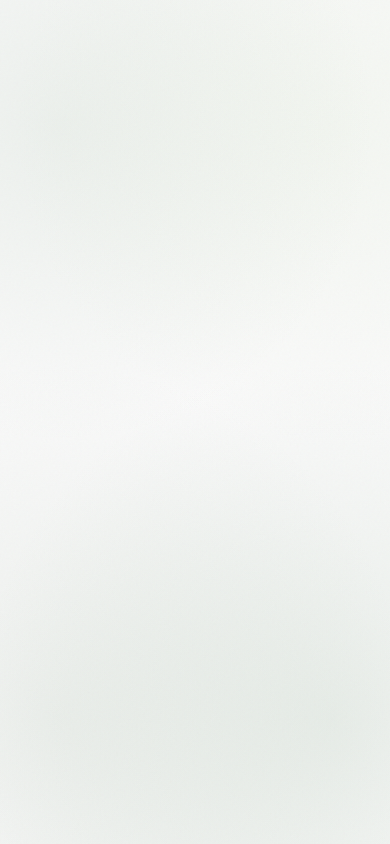
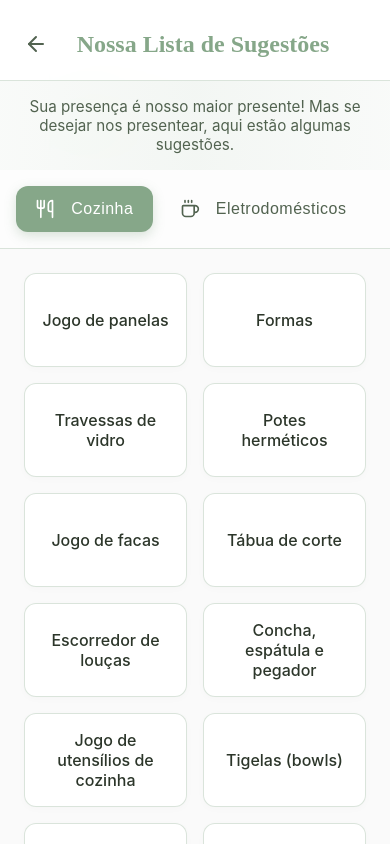
Before and after one commit to pauloadson/casamento-paulo-e-gisele, a React (Vite) app in the folder frontend/: page /presentes in a window 390 px wide. Before the commit this address had no page. Built offline with nearby package versions, Linux system fonts and the light colour scheme.

Commit message:
feat: transformando lista de presentes em página completa com mensagens personalizadas no WhatsApp e layout mobile nativo

```diff
--- a/frontend/src/App.tsx
+++ b/frontend/src/App.tsx
@@ -2,6 +2,7 @@ import { Routes, Route } from 'react-router-dom';
 import RSVP from './pages/RSVP';
 import Login from './pages/Login';
 import Dashboard from './pages/Dashboard';
+import Gifts from './pages/Gifts';
 
 function App() {
   return (
@@ -9,6 +10,7 @@ function App() {
       <Route path="/" element={<RSVP />} />
       <Route path="/login" element={<Login />} />
       <Route path="/admin" element={<Dashboard />} />
+      <Route path="/presentes" element={<Gifts />} />
     </Routes>
   );
 }
--- a/frontend/src/components/GiftList.css
+++ b/frontend/src/pages/Gifts.css
@@ -39,29 +39,27 @@
   75% { transform: rotate(-5deg); }
 }
 
-/* Modal Overlay */
-.gift-modal-overlay {
-  position: fixed;
+/* Page Wrapper */
+.gifts-page {
+  position: absolute;
   top: 0;
   left: 0;
   right: 0;
   bottom: 0;
-  background: rgba(44, 54, 42, 0.4);
-  backdrop-filter: blur(8px);
-  z-index: 1001;
+  padding: 2rem;
   display: flex;
   justify-content: center;
   align-items: center;
-  padding: 2rem;
-  animation: fadeInOverlay 0.3s ease-out;
+  background-color: #FAFAFA;
+  overflow: hidden;
+  background-image:
+    radial-gradient(circle at 15% 15%, rgba(134, 167, 137, 0.12) 0%, transparent 40%),
+    radial-gradient(circle at 85% 15%, rgba(210, 227, 198, 0.18) 0%, transparent 40%),
+    radial-gradient(circle at 85% 85%, rgba(134, 167, 137, 0.15) 0%, transparent 45%),
+    radial-gradient(circle at 15% 85%, rgba(115, 144, 114, 0.1) 0%, transparent 45%);
 }
 
-@keyframes fadeInOverlay {
-  from { opacity: 0; }
-  to { opacity: 1; }
-}
-
-/* Modal Content */
+/* Page Content (former Modal) */
 .gift-modal-content {
   background: rgba(255, 255, 255, 0.95);
   backdrop-filter: blur(20px);
@@ -70,8 +68,8 @@
   border-radius: var(--radius-lg);
   box-shadow: 0 20px 60px rgba(0, 0, 0, 0.15);
   width: 100%;
-  max-width: 800px;
-  max-height: 85vh;
+  max-width: 1000px;
+  height: 90vh;
   display: flex;
   flex-direction: column;
   animation: modalPopIn 0.4s cubic-bezier(0.175, 0.885, 0.32, 1.275);
@@ -138,12 +136,13 @@
 
 /* Sidebar Categories */
 .gift-categories {
-  width: 250px;
-  min-width: 250px;
+  width: 280px;
+  min-width: 280px;
   flex-shrink: 0;
   background: rgba(255, 255, 255, 0.6);
   border-right: 1px solid var(--color-border);
   overflow-y: auto;
+  overflow-x: hidden;
   padding: 1.5rem 1rem;
   display: flex;
   flex-direction: column;
@@ -172,9 +171,15 @@
   font-weight: 500;
   text-align: left;
   white-space: nowrap;
+  overflow: hidden;
   margin: 0;
   box-shadow: none;
   transition: all 0.2s ease;
+}
+
+.category-tab span {
+  overflow: hidden;
+  text-overflow: ellipsis;
 }
 
 .category-tab:hover {
@@ -243,6 +248,7 @@
   min-height: 80px;
   transition: all 0.3s ease;
   box-shadow: 0 2px 8px rgba(0,0,0,0.02);
+  cursor: pointer;
 }
 
 .gift-item:hover {
@@ -250,6 +256,65 @@
   transform: translateY(-3px);
   box-shadow: 0 8px 15px rgba(134, 167, 137, 0.15);
   color: var(--color-primary);
+}
+
+.gift-item.selected {
+  background: #E8F5E9;
+  border-color: #2E7D32;
+  color: #2E7D32;
+  box-shadow: 0 4px 12px rgba(46, 125, 50, 0.2);
+  transform: translateY(-2px);
+}
+
+/* Footer / WhatsApp Buttons */
+.gift-modal-footer {
+  border-top: 1px solid var(--color-border);
+  padding: 1.5rem 2.5rem;
+  display: flex;
+  justify-content: space-between;
+  align-items: center;
+  background: rgba(255, 255, 255, 0.95);
+  animation: slideUpFooter 0.4s ease-out;
+}
+
+@keyframes slideUpFooter {
+  from { opacity: 0; transform: translateY(10px); }
+  to { opacity: 1; transform: translateY(0); }
+}
+
+.gift-modal-footer p {
+  margin: 0;
+  color: var(--color-text-main);
+  font-size: 1.05rem;
+}
+
+.whatsapp-buttons {
+  display: flex;
+  gap: 1rem;
+}
+
+.whatsapp-btn {
+  background: #25D366; /* WhatsApp Official Green */
+  color: white;
+  display: flex;
+  align-items: center;
+  gap: 0.5rem;
+  padding: 0.8rem 1.2rem;
+  border-radius: var(--radius-md);
+  border: none;
+  font-weight: 600;
+  font-size: 0.95rem;
+  cursor: pointer;
+  box-shadow: 0 4px 12px rgba(37, 211, 102, 0.3);
+  transition: all 0.2s ease;
+  width: auto;
+  margin: 0;
+}
+
+.whatsapp-btn:hover {
+  background: #128C7E;
+  transform: translateY(-2px);
+  box-shadow: 0 6px 15px rgba(37, 211, 102, 0.4);
 }
 
 .mobile-break {
@@ -307,11 +372,48 @@
     display: none; /* Remove pseudo-element */
   }
 
-  .gift-modal-overlay {
-    padding: 1rem;
+  .gifts-page {
+    padding: 0; /* Remove padding for true full screen */
+    align-items: stretch;
   }
 
   .gift-modal-content {
-    max-height: 95vh;
+    height: 100%;
+    min-height: auto;
+    max-height: none;
+    border-radius: 0; /* Remove rounded corners */
+    border: none; /* Remove border */
+    box-shadow: none; /* Remove shadow */
+    width: 100vw;
+  }
+
+  .gift-modal-header {
+    padding: 1.5rem 1rem 1rem; /* Adjust header padding */
+  }
+
+  .gift-modal-header h2 {
+    font-size: 1.5rem; /* Slightly smaller for mobile */
+  }
+
+  .gift-modal-subtitle {
+    padding: 1rem;
+    font-size: 0.95rem;
+  }
+
+  .gift-modal-footer {
+    flex-direction: column;
+    gap: 1rem;
+    text-align: center;
+    padding: 1.2rem 1.5rem;
+  }
+
+  .whatsapp-buttons {
+    width: 100%;
+    justify-content: center;
+  }
+
+  .whatsapp-btn {
+    flex: 1;
+    justify-content: center;
   }
 }
--- a/frontend/src/components/GiftList.tsx
+++ b/frontend/src/pages/Gifts.tsx
@@ -1,6 +1,7 @@
 import { useState } from 'react';
-import { Gift, X, Utensils, Coffee, Tv, BedDouble, Bath, WashingMachine, Box } from 'lucide-react';
-import './GiftList.css';
+import { useNavigate } from 'react-router-dom';
+import { ArrowLeft, Utensils, Coffee, Tv, BedDouble, Bath, WashingMachine, Box, MessageCircle } from 'lucide-react';
+import './Gifts.css';
 
 const categories = [
   {
@@ -63,35 +64,38 @@ const categories = [
   }
 ];
 
-export function GiftList() {
-  const [isOpen, setIsOpen] = useState(false);
+export default function Gifts() {
+  const navigate = useNavigate();
   const [activeTab, setActiveTab] = useState(categories[0].name);
+  const [selectedItems, setSelectedItems] = useState<string[]>([]);
+
+  const toggleItem = (item: string) => {
+    setSelectedItems(prev =>
+      prev.includes(item) ? prev.filter(i => i !== item) : [...prev, item]
+    );
+  };
+
+  const handleSendWhatsApp = (contact: 'noivo' | 'noiva') => {
+    const phone = contact === 'noivo' ? '556295132226' : '556295288086';
+    const greeting = contact === 'noivo' ? 'Olá, Paulo!' : 'Olá, Gisele!';
+    const text = `${greeting} Gostaria de presentear vocês com o(s) seguinte(s) item(ns) da lista de casamento:\n\n${selectedItems.map(item => `- ${item}`).join('\n')}`;
+    const encodedText = encodeURIComponent(text);
+    window.open(`https://wa.me/${phone}?text=${encodedText}`, '_blank');
+  };
 
   return (
-    <>
-      <button
-        className="floating-gift-button"
-        onClick={() => setIsOpen(true)}
-        aria-label="Abrir Lista de Presentes"
-      >
-        <Gift className="gift-icon" />
-        <span className="gift-text">
-          Lista de <br className="mobile-break" /> Presentes
-        </span>
-      </button>
-
-      {isOpen && (
-        <div className="gift-modal-overlay" onClick={() => setIsOpen(false)}>
+    <div className="gifts-page">
       <div className="gift-modal-content" onClick={e => e.stopPropagation()}>
         <div className="gift-modal-header">
-              <h2>Nossa Lista de Sugestões</h2>
           <button
             className="close-button"
-                onClick={() => setIsOpen(false)}
-                aria-label="Fechar"
+            onClick={() => navigate('/')}
+            aria-label="Voltar"
           >
-                <X size={24} />
+            <ArrowLeft size={24} />
           </button>
+          <h2>Nossa Lista de Sugestões</h2>
+          <div style={{ width: 24 }}></div>
         </div>
 
             <p className="gift-modal-subtitle">
@@ -119,7 +123,11 @@ export function GiftList() {
                     className={`gift-items-grid ${activeTab === cat.name ? 'active' : ''}`}
                   >
                     {cat.items.map((item, idx) => (
-                      <div key={idx} className="gift-item">
+                      <div
+                        key={idx}
+                        className={`gift-item ${selectedItems.includes(item) ? 'selected' : ''}`}
+                        onClick={() => toggleItem(item)}
+                      >
                         {item}
                       </div>
                     ))}
@@ -127,9 +135,24 @@ export function GiftList() {
                 ))}
               </div>
             </div>
+
+            {selectedItems.length > 0 && (
+              <div className="gift-modal-footer">
+                <p>
+                  Você selecionou <strong>{selectedItems.length}</strong> {selectedItems.length === 1 ? 'item' : 'itens'}.
+                  Avisar:
+                </p>
+                <div className="whatsapp-buttons">
+                  <button className="whatsapp-btn" onClick={() => handleSendWhatsApp('noiva')}>
+                    <MessageCircle size={18} /> Noiva
+                  </button>
+                  <button className="whatsapp-btn" onClick={() => handleSendWhatsApp('noivo')}>
+                    <MessageCircle size={18} /> Noivo
+                  </button>
                 </div>
               </div>
             )}
-    </>
+      </div>
+    </div>
   );
 }
--- a/frontend/src/pages/RSVP.tsx
+++ b/frontend/src/pages/RSVP.tsx
@@ -1,7 +1,10 @@
 import { useState } from 'react';
-import { GiftList } from '../components/GiftList';
+import { useNavigate } from 'react-router-dom';
+import { Gift } from 'lucide-react';
+import './Gifts.css';
 
 function RSVP() {
+  const navigate = useNavigate();
   const [formData, setFormData] = useState({
     name: '',
     email: '',
@@ -170,7 +173,17 @@ function RSVP() {
         </button>
       </form>
     </div>
-    <GiftList />
+
+    <button
+      className="floating-gift-button"
+      onClick={() => navigate('/presentes')}
+      aria-label="Abrir Lista de Presentes"
+    >
+      <Gift className="gift-icon" />
+      <span className="gift-text">
+        Lista de <br className="mobile-break" /> Presentes
+      </span>
+    </button>
     </>
   );
 }
```
Lines whose indentation alone changed are shown as unchanged.
